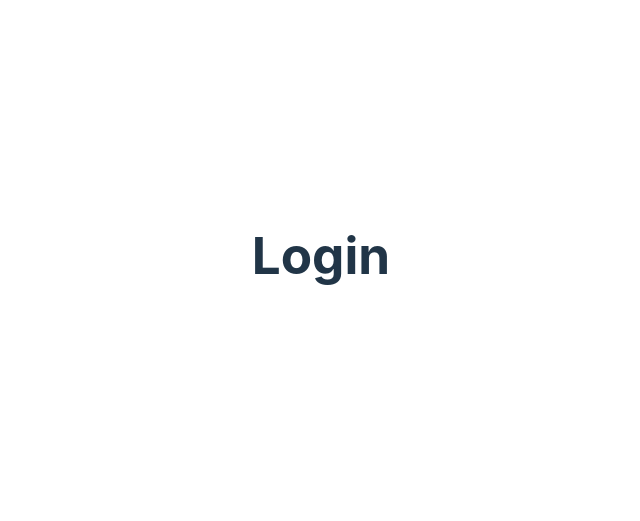
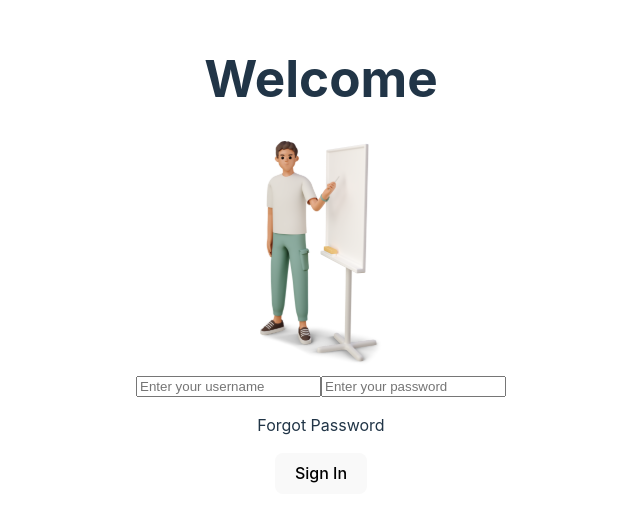
Before and after one commit to afstudiox/acelera-trybe-frontend, a React (Vite) app: page / in a window 1280 px wide. Shown: the part 145-666 px from the top of the page, without its empty margins (319-959 px from the left). Built offline with nearby package versions, Linux system fonts and the light colour scheme.

Commit message:
tela de login com estruturação do Provider/Context

```diff
--- /dev/null
+++ b/src/context/Context.ts
@@ -0,0 +1,6 @@
+import { createContext } from "react";
+import { ProviderValues } from "./Provider";
+
+const Context = createContext({} as ProviderValues);
+
+export default Context;
--- /dev/null
+++ b/src/context/Provider.tsx
@@ -0,0 +1,34 @@
+import { useState } from "react";
+import Context from "./Context";
+
+export type ProviderProps = {
+    children: React.ReactNode;
+}
+
+export type ProviderValues = {
+    user: string;
+    onLogin: (username: string) => void;
+}
+
+
+function Provider({ children }: ProviderProps) {
+
+    const [user, setUser] = useState('');
+
+    const onLogin = (username: string) => {
+        setUser(username);
+    };
+
+    const values: ProviderValues = {
+        user,
+        onLogin
+    };
+
+    return (
+        <Context.Provider value={values}>
+            {children}
+        </Context.Provider>
+    )
+}
+
+export default Provider;
--- a/src/main.tsx
+++ b/src/main.tsx
@@ -2,9 +2,12 @@ import { createRoot } from 'react-dom/client'
 import App from './App.tsx'
 import './index.css'
 import { BrowserRouter } from 'react-router-dom'
+import Provider from './context/Provider.tsx'
 
 createRoot(document.getElementById('root')!).render(
   <BrowserRouter>
-    <App />
+    <Provider>
+      <App />
+    </Provider>
   </BrowserRouter>
 )
--- a/src/pages/Login.tsx
+++ b/src/pages/Login.tsx
@@ -1,7 +1,43 @@
+import { useContext, useState } from 'react';
+import banner from '../assets/banner.svg'
+import Context from '../context/Context';
+import { useNavigate } from 'react-router-dom';
+
 function Login() {
+
+    const [input, setInput] = useState({
+        username: '',
+        password: ''
+    });
+
+    const { onLogin } = useContext(Context);
+
+    const navigate = useNavigate();
+
+    function handleChange(event: React.ChangeEvent<HTMLInputElement>) {
+        setInput({
+            ...input,
+            [event.target.name]: event.target.value
+        });
+    };
+
+    function handleSubmit(event: React.FormEvent) {
+        event.preventDefault();
+        onLogin(input.username);
+        console.log(input);
+        navigate('/todo');
+    }
+
     return(
         <>
-        <h1>Login</h1>
+            <h1>Welcome</h1>
+            <img src={banner} alt='Banner da tela de login' />
+            <form onSubmit={handleSubmit} >
+                <input onChange={handleChange} id='username' name='username' type="text" placeholder='Enter your username' />
+                <input onChange={handleChange} id='password' name='password' type="password" placeholder='Enter your password' />
+                <p>Forgot Password</p>
+                <button>Sign In</button>
+            </form>
         </>
     )
 }
--- a/src/pages/TodoList.tsx
+++ b/src/pages/TodoList.tsx
@@ -1,7 +1,13 @@
+import { useContext } from "react";
+import Context from "../context/Context";
+
 function TodoList() {
+
+    const { user } = useContext(Context);
+
     return(
         <>
-        <h1>TodoList</h1>
+        <h1>Welcome, {user} </h1>
         </>
     )
 }
```
Also changed, not shown: src/assets/banner.svg (added).
